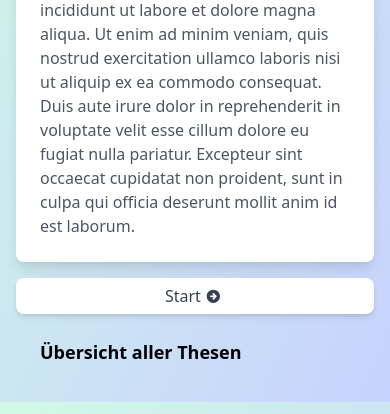
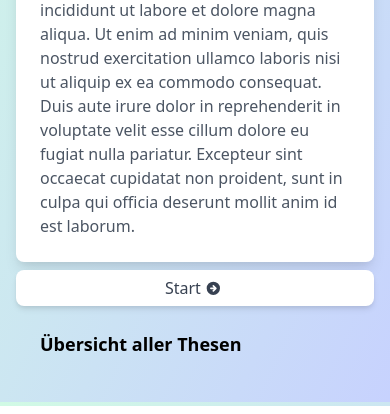
Before and after one commit to wahlrechner/wahlrechner, a Django app: page / in a window 390 px wide. Shown: the part 442-856 px from the top of the page. Run offline with Django 3.2, Linux system fonts and the light colour scheme; data that the repository does not hold is empty; style sheets or scripts are compiled from the project's sources; parts of the project's set-up code (start-up, migrations or seed data) failed here and were passed over.

Commit message:
Design Fixes

```diff
--- a/wahlrechner/templates/wahlrechner/base.html
+++ b/wahlrechner/templates/wahlrechner/base.html
@@ -1,7 +1,7 @@
 {% load static %}
 
 <!DOCTYPE html>
-<html lang="de" class="min-h-full">
+<html lang="de" class="">
     <head>
         <meta charset="UTF-8" />
         <meta name="viewport" content="width=device-width, initial-scale=1.0">
--- a/wahlrechner/templates/wahlrechner/start.html
+++ b/wahlrechner/templates/wahlrechner/start.html
@@ -14,7 +14,7 @@
         {% lorem %}<br>{% lorem %}
     </div>
 </div>
-<div class="flex flex-col md:flex-row justify-between mt-2 space-y-2 md:space-y-0 md:space-x-2">
+<div class="flex flex-col md:flex-row justify-between mt-2 md:space-x-2">
     <div></div>
 
     <button onClick="location.href='{% url 'these' %}?t={{ these_list.first.pk }}'"class="btn btn-white h-full">
```
